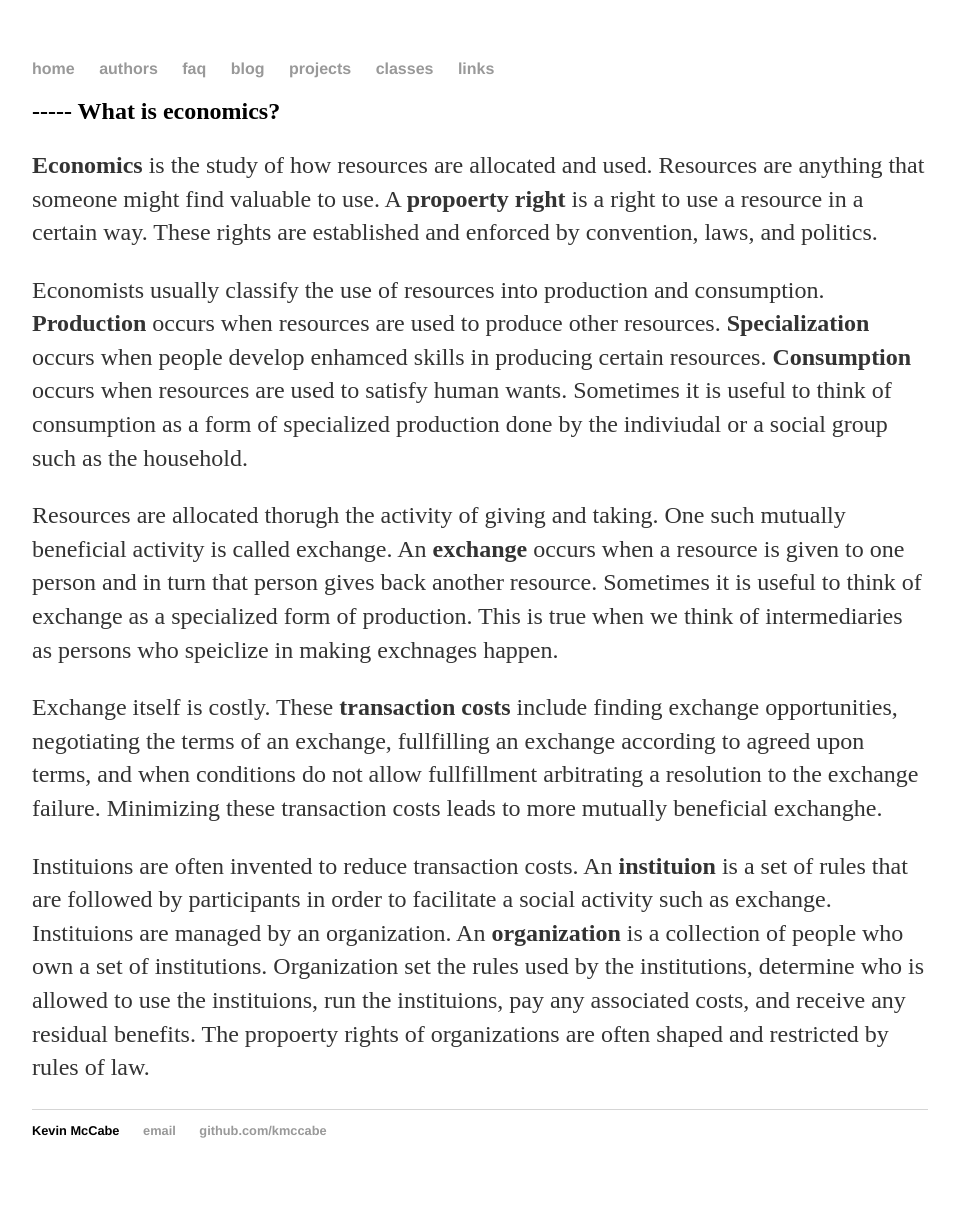
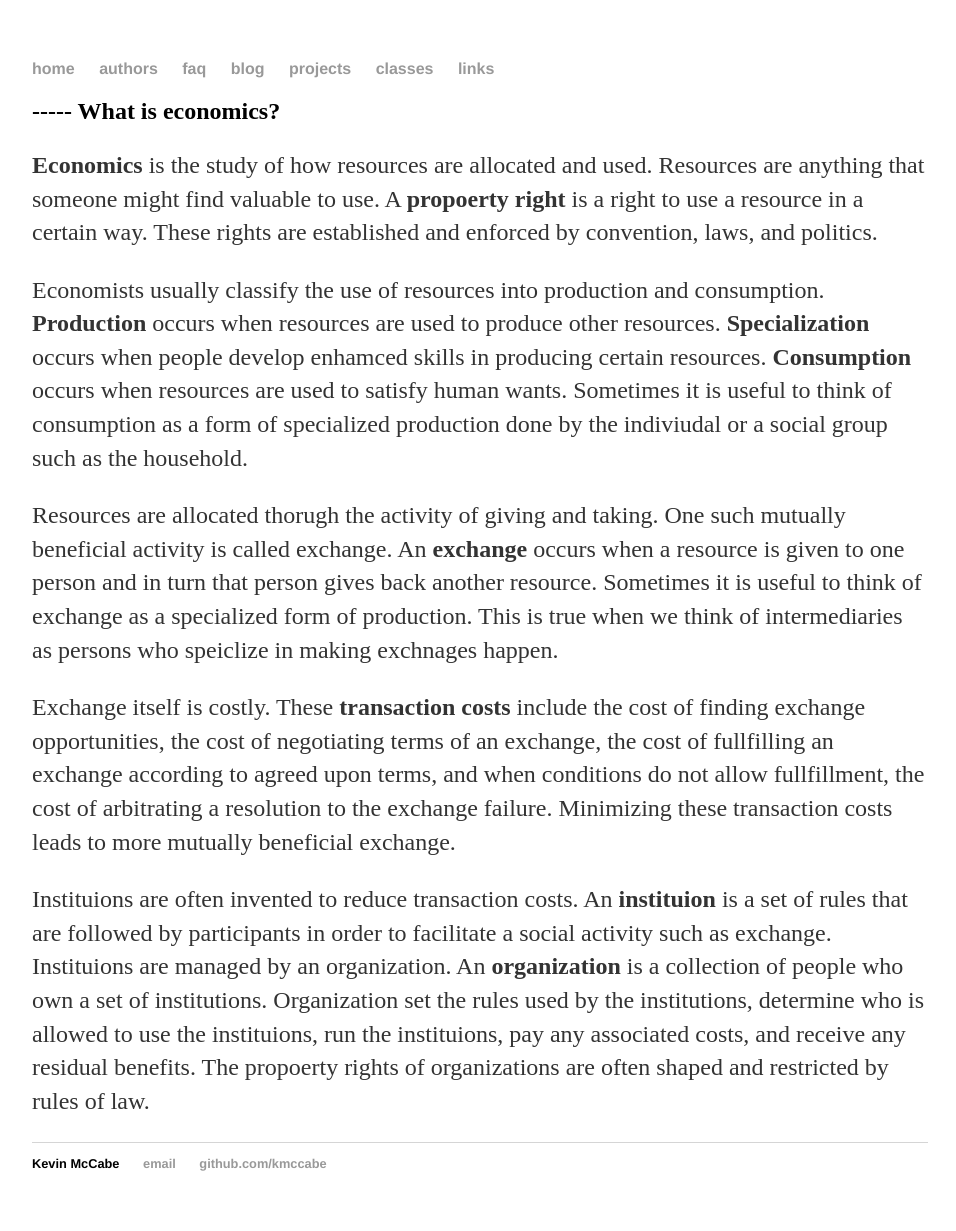
Before and after one commit to Kmccabe/KAM.github.io, a Jekyll site: the page built from _faqs/00006_economics.md, in a window 1280 px wide. Shown: the whole page, without its empty margins (160-1116 px from the left). Built offline with Jekyll 4.4.1, drawn with Linux system fonts in a browser that asks for light colours; before the commit the page ends 1198 px from its top, so only the background shows below that.

Commit message:
Update 00006_economics.md

```diff
--- a/_faqs/00006_economics.md
+++ b/_faqs/00006_economics.md
@@ -9,6 +9,6 @@ Economists usually classify the use of resources into production and consumption
 
 Resources are allocated thorugh the activity of giving and taking.  One such mutually beneficial activity is called exchange.  An **exchange** occurs when a resource is given to one person and in turn that person gives back another resource.  Sometimes it is useful to think of exchange as a specialized form of production.  This is true when we think of intermediaries as persons who speiclize in making exchnages happen.
 
-Exchange itself is costly.  These **transaction costs** include finding exchange opportunities, negotiating the terms of an exchange, fullfilling an exchange according to agreed upon terms, and when conditions do not allow fullfillment arbitrating a resolution to the exchange failure.  Minimizing these transaction costs leads to more mutually beneficial exchanghe.
+Exchange itself is costly.  These **transaction costs** include the cost of finding exchange opportunities, the cost of negotiating terms of an exchange, the cost of fullfilling an exchange according to agreed upon terms, and when conditions do not allow fullfillment, the cost of arbitrating a resolution to the exchange failure.  Minimizing these transaction costs leads to more mutually beneficial exchange.
 
 Instituions are often invented to reduce transaction costs.  An **instituion** is a set of rules that are followed by participants in order to facilitate a social activity such as exchange.  Instituions are managed by an organization.  An **organization** is a collection of people who own a set of institutions.  Organization set the rules used by the institutions, determine who is allowed to use the instituions, run the instituions, pay any associated costs, and receive any residual benefits.  The propoerty rights of organizations are often shaped and restricted by rules of law.
```
